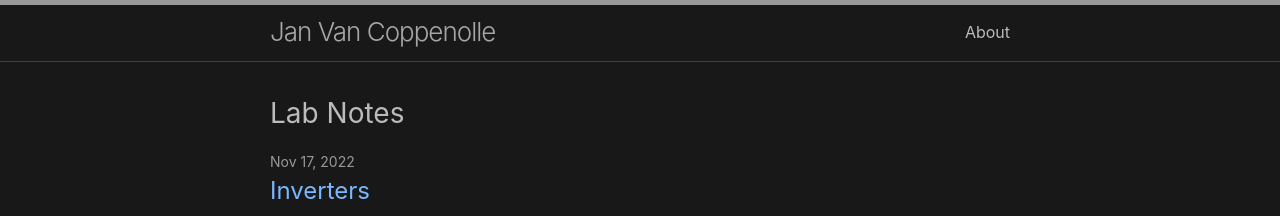
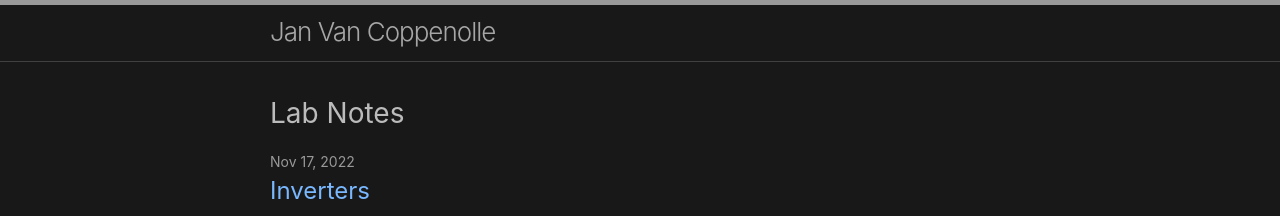
Before and after one commit to janvancoppenolle/janvancoppenolle.github.io, a Jekyll site: the page built from index.md, in a window 1280 px wide. Shown: the top 216 px of the page. Built offline with Jekyll 4.4.1, drawn with Linux system fonts in a browser that asks for light colours.

Commit message:
Update _config.yml

```diff
--- a/_config.yml
+++ b/_config.yml
@@ -21,7 +21,7 @@
 #remote_theme: jekyll/minima
 
 plugins:
-  # - jekyll-feed
+  - jekyll-feed
   - jekyll-seo-tag
 
 # Theme-specific settings
@@ -29,7 +29,7 @@
 # If you want to link only specific pages in your header, use this and add the path to the pages
 # in order as they should show up.
 header_pages:
-  - about.md
+  - lab.md
 
 # Set to `true` to show excerpts on the homepage.
 #show_excerpts: false
```
